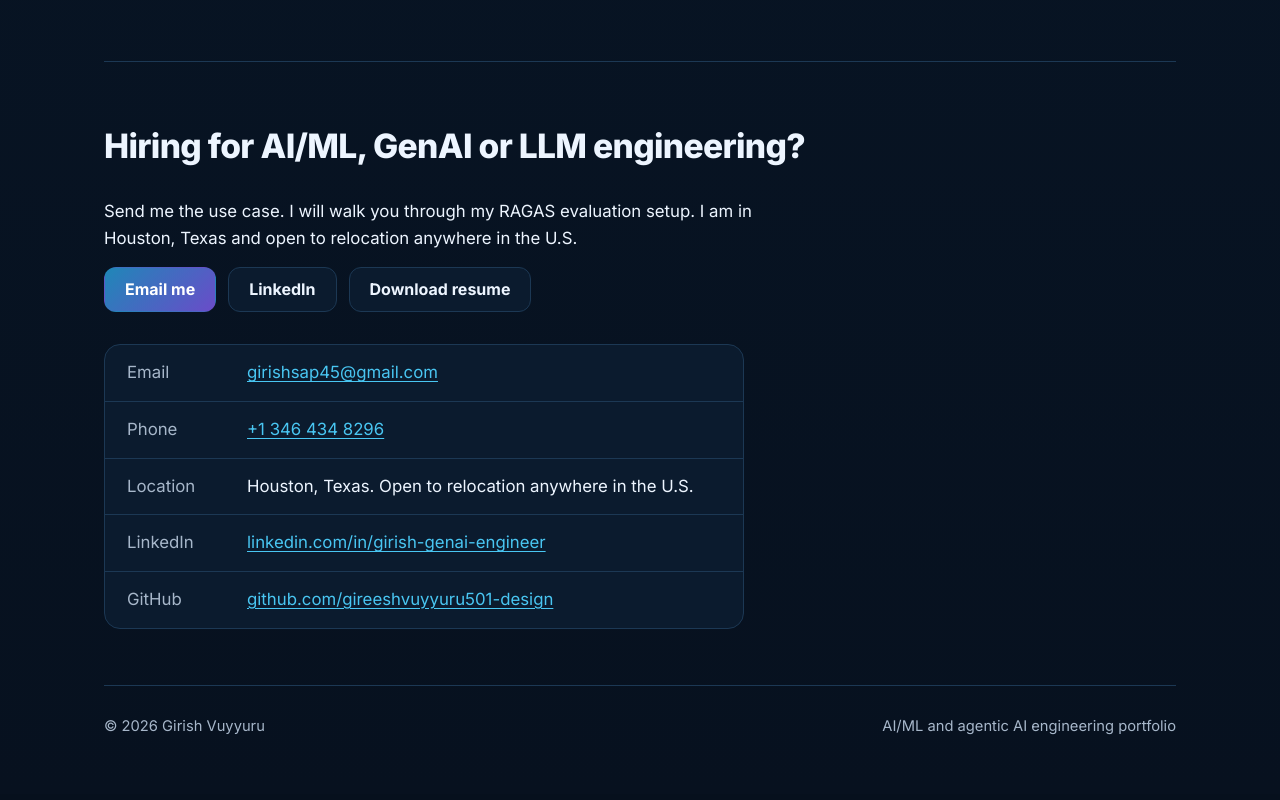
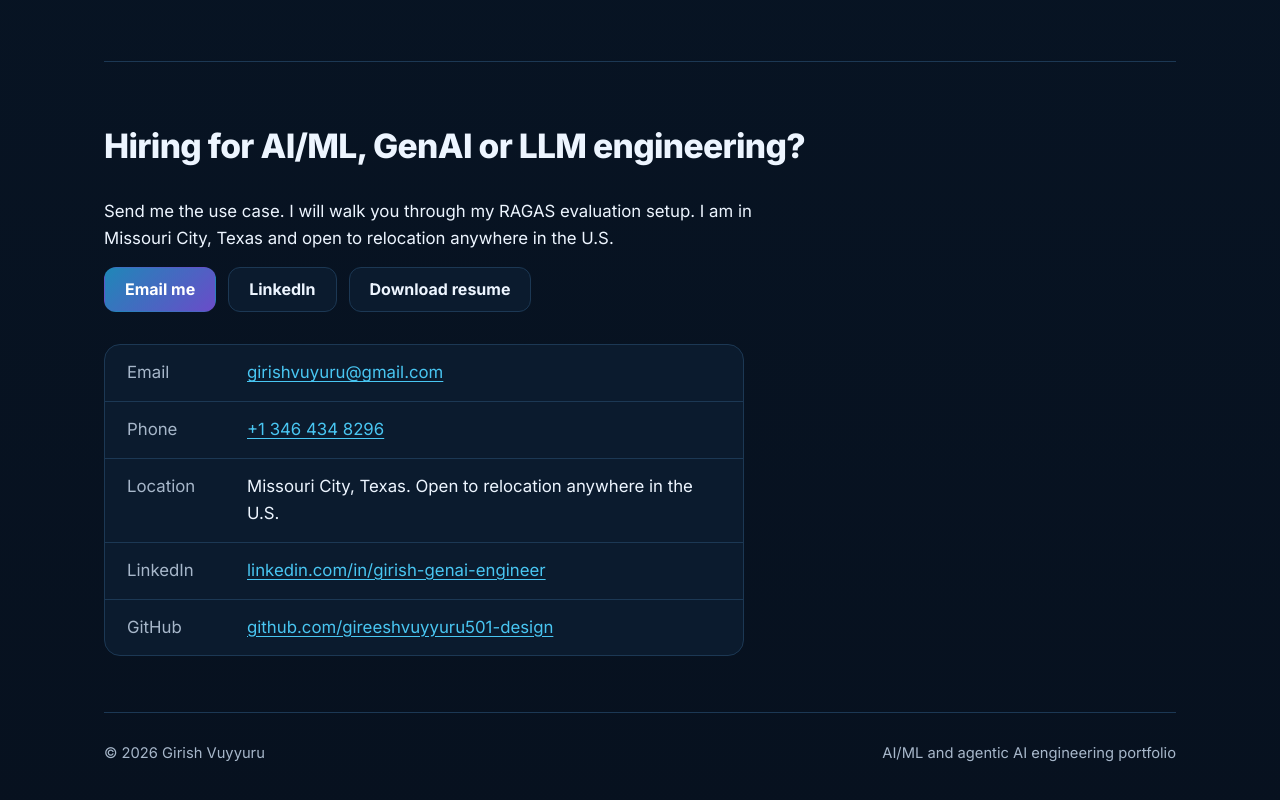
Before and after one commit to gireeshvuyyuru501-design/girish-ai-engineering-portfolio, a plain HTML site: page index.html in a window 1280 px wide. Shown: the part 4294-5094 px from the top of the page. Drawn offline with Linux system fonts and the light colour scheme.

Commit message:
Update contact email and location, refresh downloadable resume
Co-Authored-By: Claude Sonnet 5.5 <noreply@anthropic.com>
Claude-Session: https://claude.ai/code/session_01TdZpEAjQ2nYqRwRurrCiV4

```diff
--- a/index.html
+++ b/index.html
@@ -303,16 +303,16 @@ footer { padding: 28px 0 56px; border-top: 1px solid var(--line); color: var(--m
 
     <section class="block" id="contact" aria-labelledby="contact-h">
       <h2 id="contact-h">Hiring for AI/ML, GenAI or LLM engineering?</h2>
-      <p class="copy">Send me the use case. I will walk you through my RAGAS evaluation setup. I am in Houston, Texas and open to relocation anywhere in the U.S.</p>
+      <p class="copy">Send me the use case. I will walk you through my RAGAS evaluation setup. I am in Missouri City, Texas and open to relocation anywhere in the U.S.</p>
       <p class="actions">
-        <a class="btn main" href="mailto:girishsap45@gmail.com">Email me</a>
+        <a class="btn main" href="mailto:girishvuyuru@gmail.com">Email me</a>
         <a class="btn" href="https://www.linkedin.com/in/girish-genai-engineer">LinkedIn</a>
         <a class="btn" href="Girish_Vuyyuru_AI_ML_Resume.pdf">Download resume</a>
       </p>
       <dl class="details">
-        <div><dt>Email</dt><dd><a href="mailto:girishsap45@gmail.com">girishsap45@gmail.com</a></dd></div>
+        <div><dt>Email</dt><dd><a href="mailto:girishvuyuru@gmail.com">girishvuyuru@gmail.com</a></dd></div>
         <div><dt>Phone</dt><dd><a href="tel:+13464348296">+1 346 434 8296</a></dd></div>
-        <div><dt>Location</dt><dd>Houston, Texas. Open to relocation anywhere in the U.S.</dd></div>
+        <div><dt>Location</dt><dd>Missouri City, Texas. Open to relocation anywhere in the U.S.</dd></div>
         <div><dt>LinkedIn</dt><dd><a href="https://www.linkedin.com/in/girish-genai-engineer">linkedin.com/in/girish-genai-engineer</a></dd></div>
         <div><dt>GitHub</dt><dd><a href="https://github.com/gireeshvuyyuru501-design">github.com/gireeshvuyyuru501-design</a></dd></div>
       </dl>
```
Also changed, not shown: 1 other file.
